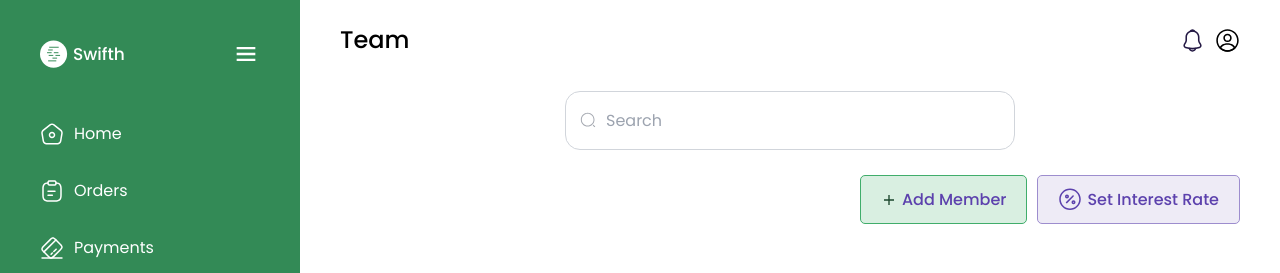
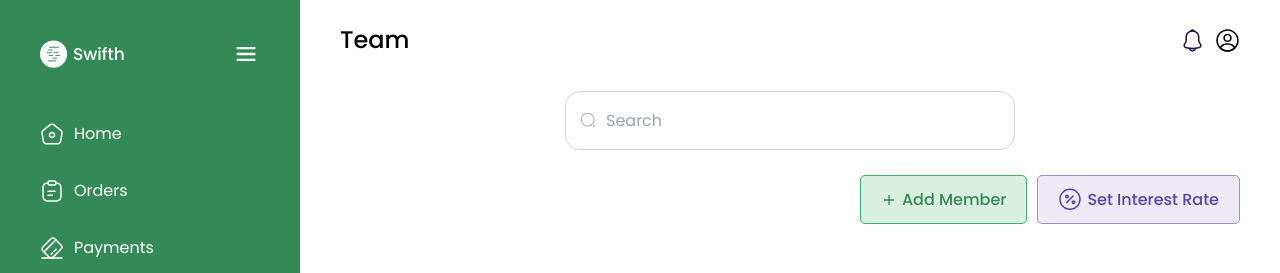
Before and after one commit to projects-for-clients/swifth, a React (Vite) app: page /dashboard/team in a window 1280 px wide. Shown: the top 273 px of the page. Built offline with nearby package versions, Linux system fonts and the light colour scheme.

Commit message:
working on team

```diff
--- a/src/pages/Team.tsx
+++ b/src/pages/Team.tsx
@@ -135,11 +135,11 @@ function Team() {
           <div className='flex items-center gap-4'>
 
           <button
-            className="flex gap-2 rounded-lg py-4 px-8 bg-color-green-light-1 text-color-primary-dark-2 border border-color-green-light items-center cursor-pointer"
+            className="flex gap-2 rounded-lg py-4 px-8 bg-color-green-light-1 text-color-primary-dark border border-color-green-light items-center cursor-pointer"
 
             >
             <IoMdAdd/>
-            <p className="text-color-purple-1 font-medium">Add Member</p>
+            <p className=" font-medium">Add Member</p>
           </button>
           <button
             className="flex gap-2 rounded-lg py-4 px-8 bg-color-purple-light-1 border border-color-purple-light items-center cursor-pointer"
```
